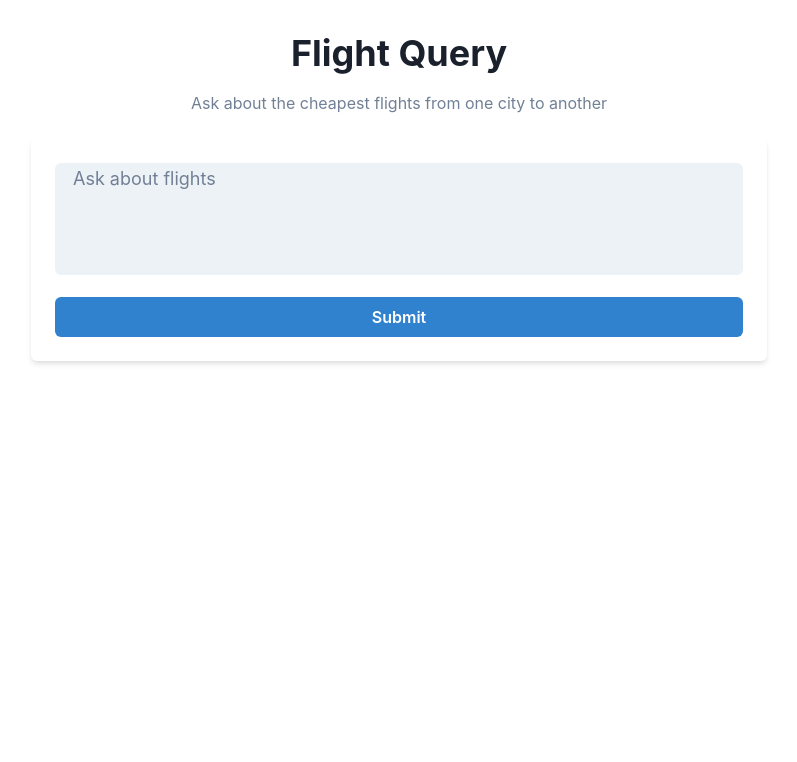
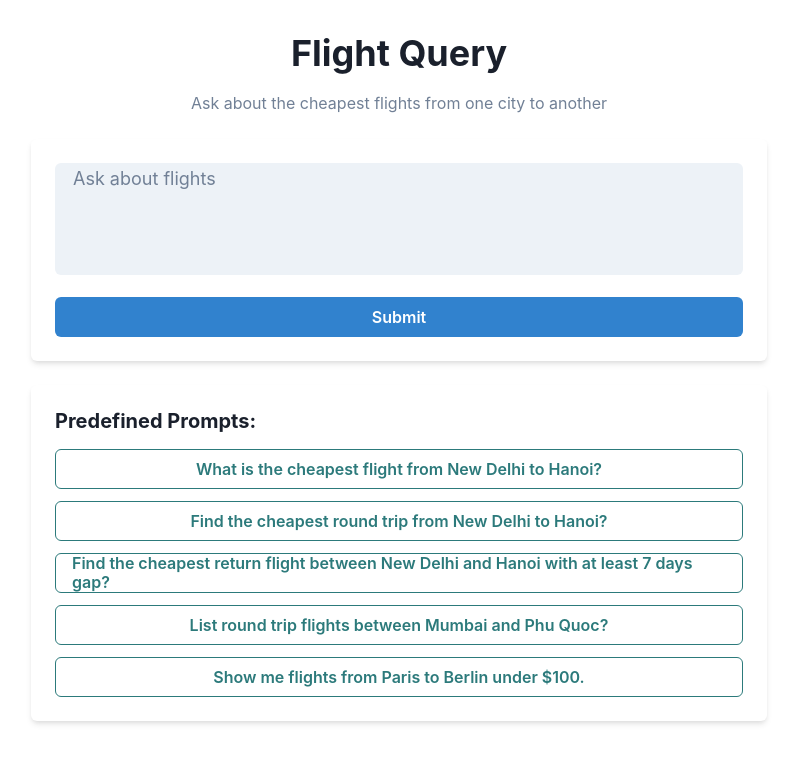
Before and after one commit to harsh-vardhhan/ai-agent-flight-scanner-frontend, a React (Create React App) app: page / in a window 1280 px wide. Shown: the top 762 px of the page, without its empty margins (241-1038 px from the left). Built offline with nearby package versions, Linux system fonts and the light colour scheme.

Commit message:
Update App.js

```diff
--- a/src/App.js
+++ b/src/App.js
@@ -1,6 +1,16 @@
 import React, { useState } from "react";
 import axios from "axios";
-import { Button, Input, useToast, Box, Heading, VStack, Container, Text } from "@chakra-ui/react";
+import {
+  Button,
+  Input,
+  useToast,
+  Box,
+  Heading,
+  VStack,
+  Container,
+  Text,
+  Stack,
+} from "@chakra-ui/react";
 import ReactMarkdown from "react-markdown";
 import remarkGfm from "remark-gfm"; // For support of tables and other GitHub Flavored Markdown
 
@@ -10,8 +20,19 @@ const App = () => {
   const [loading, setLoading] = useState(false);
   const toast = useToast();
 
-  const handleSubmit = async () => {
-    if (!question.trim()) {
+  // Predefined prompts
+  const prompts = [
+    "What is the cheapest flight from New Delhi to Hanoi?",
+    "Find the cheapest round trip from New Delhi to Hanoi?",
+    "Find the cheapest return flight between New Delhi and Hanoi with at least 7 days gap?",
+    "List round trip flights between Mumbai and Phu Quoc?",
+    "Show me flights from Paris to Berlin under $100.",
+  ];
+
+  const handleSubmit = async (query) => {
+    const currentQuestion = query || question;
+
+    if (!currentQuestion.trim()) {
       toast({
         title: "Please enter a question",
         status: "warning",
@@ -24,7 +45,7 @@ const App = () => {
     setLoading(true);
     try {
       const response = await axios.post("http://localhost:8000/query", {
-        question,
+        question: currentQuestion,
       });
 
       // Use the final_response field from the backend
@@ -54,6 +75,7 @@ const App = () => {
           </Text>
         </Box>
 
+        {/* Question Input Section */}
         <Box w="full" bg="white" p={6} boxShadow="md" borderRadius="md">
           <Input
             as="textarea"
@@ -73,13 +95,14 @@ const App = () => {
             isLoading={loading}
             loadingText="Searching"
             colorScheme="blue"
-            onClick={handleSubmit}
+            onClick={() => handleSubmit()}
             w="full"
           >
             Submit
           </Button>
         </Box>
 
+        {/* Answer Section */}
         {answer && (
           <Box w="full" p={6} bg="white" boxShadow="md" borderRadius="md">
             <Heading as="h3" size="md" mb={4}>
@@ -91,6 +114,32 @@ const App = () => {
           </Box>
         )}
 
+        {/* Predefined Prompts Section */}
+        <Box w="full" bg="white" p={6} boxShadow="md" borderRadius="md">
+          <Heading as="h3" size="md" mb={4}>
+            Predefined Prompts:
+          </Heading>
+          <Stack spacing={3}>
+            {prompts.map((prompt, index) => (
+              <Button
+                key={index}
+                colorScheme="teal"
+                variant="outline"
+                w="full"
+                textAlign="left"
+                whiteSpace="normal" // Ensures text wraps within the button
+                wordBreak="break-word" // Breaks text at word boundaries if too long
+                onClick={() => {
+                  setQuestion(prompt);
+                  handleSubmit(prompt);
+                }}
+              >
+                {prompt}
+              </Button>
+            ))}
+          </Stack>
+        </Box>
+
       </VStack>
     </Container>
   );
```
